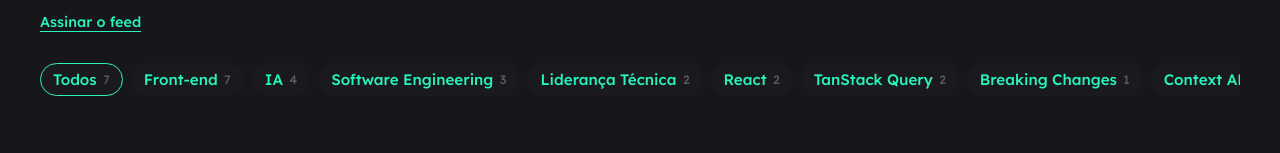
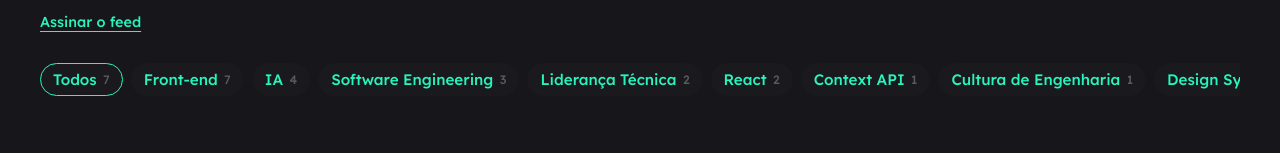
Before and after one commit to gabrielmedina/profile, a Next.js app: page /posts in a window 1280 px wide. Shown: the part 356-509 px from the top of the page. Built offline with nearby package versions, Linux system fonts and the light colour scheme.

Commit message:
Fold subject tags into fewer topics.
Estado and TanStack Query now publish as React, Mentoria as Liderança Técnica, and Nx as Monorepos. Breaking Changes is no longer a subject, and the old URLs redirect.

Co-authored-by: gmedina.santos <gmedina.santos@gmail.com>

```diff
--- a/content/posts/acompanhar-devs-no-dia-a-dia.md
+++ b/content/posts/acompanhar-devs-no-dia-a-dia.md
@@ -1,7 +1,7 @@
 ---
 title: 'Acompanhar devs pode ser pequeno e constante'
 description: 'Um PDI vivido, pontes com produto e engenharia, e companhia no dia a dia. A IA acelera a informação. O critério decide o que aceitar.'
-keys: 'Frontend, Mentoria, Liderança Técnica, AI'
+keys: 'Frontend, Liderança Técnica, AI'
 image: /imgs/posts/acompanhar-devs-no-dia-a-dia.jpg
 slug: acompanhar-devs-no-dia-a-dia
 lang: pt-BR
--- a/content/posts/design-system-desatualizado-sem-breaking-change.md
+++ b/content/posts/design-system-desatualizado-sem-breaking-change.md
@@ -1,7 +1,7 @@
 ---
 title: 'Design system desatualizado custa caro. Toda inovação virar breaking change custa mais.'
 description: 'Os riscos de um design system parado no tempo e os desafios reais para evoluir componentes sem transformar cada melhoria numa migração obrigatória.'
-keys: 'Front-end, Design System, Breaking Changes, UX'
+keys: 'Front-end, Design System, UX'
 image: /imgs/posts/design-system-desatualizado.jpg
 slug: design-system-desatualizado-sem-breaking-change
 lang: pt-BR
--- a/content/posts/ia-acelera-o-desenvolvimento.md
+++ b/content/posts/ia-acelera-o-desenvolvimento.md
@@ -1,7 +1,7 @@
 ---
 title: 'IA acelera o desenvolvimento. Boas decisões de engenharia sustentam a entrega.'
 description: 'Práticas para equilibrar velocidade, qualidade e previsibilidade em uma entrega de front-end.'
-keys: 'Front-end, Software Engineering, React, TanStack Query, Nx, IA'
+keys: 'Front-end, Software Engineering, React, Monorepos, IA'
 image: /imgs/posts/ia-acelera-o-desenvolvimento.jpg
 slug: ia-acelera-o-desenvolvimento
 lang: pt-BR
--- a/content/posts/porque-nao-utilizei-context-api-nesta-solucao.md
+++ b/content/posts/porque-nao-utilizei-context-api-nesta-solucao.md
@@ -1,7 +1,7 @@
 ---
 title: 'Porque não utilizei Context API nesta solução'
 description: 'Nesta solução o dado ficou no React Query. Tema, sessão e navegação continuaram nos providers que já existiam.'
-keys: 'Front-end, React, Context API, TanStack Query, Estado'
+keys: 'Front-end, React, Context API'
 image: /imgs/posts/nao-usar-context-api.jpg
 slug: porque-nao-utilizei-context-api-nesta-solucao
 lang: pt-BR
--- a/next.config.ts
+++ b/next.config.ts
@@ -3,6 +3,35 @@ import type { NextConfig } from 'next'
 const nextConfig: NextConfig = {
   cacheComponents: true,
   partialPrefetching: true,
+  async redirects() {
+    return [
+      {
+        source: '/assuntos/estado',
+        destination: '/assuntos/react',
+        permanent: true,
+      },
+      {
+        source: '/assuntos/tanstack-query',
+        destination: '/assuntos/react',
+        permanent: true,
+      },
+      {
+        source: '/assuntos/nx',
+        destination: '/assuntos/monorepos',
+        permanent: true,
+      },
+      {
+        source: '/assuntos/mentoria',
+        destination: '/assuntos/lideranca-tecnica',
+        permanent: true,
+      },
+      {
+        source: '/assuntos/breaking-changes',
+        destination: '/assuntos/design-system',
+        permanent: true,
+      },
+    ]
+  },
   experimental: {
     agentUpgrade: 'latest',
   },
--- a/src/features/posts/utils/tags.ts
+++ b/src/features/posts/utils/tags.ts
@@ -51,13 +51,6 @@ const catalog: readonly CatalogTag[] = [
     aliases: ['design system', 'design systems', 'componentes', 'componente'],
   },
   {
-    slug: 'breaking-changes',
-    name: 'Breaking Changes',
-    description:
-      'Mudanças incompatíveis em componentes e APIs, e o custo de transformar cada melhoria numa migração.',
-    aliases: ['breaking changes', 'breaking change'],
-  },
-  {
     slug: 'ux',
     name: 'UX',
     description:
@@ -68,22 +61,22 @@ const catalog: readonly CatalogTag[] = [
     slug: 'react',
     name: 'React',
     description:
-      'React na interface: composição, dados e as escolhas que seguram uma tela grande.',
-    aliases: ['react'],
+      'React na interface: composição, estado, dados de servidor e as escolhas que seguram uma tela grande.',
+    aliases: [
+      'react',
+      'estado',
+      'gerenciamento de estado',
+      'state management',
+      'tanstack query',
+      'react query',
+    ],
   },
   {
-    slug: 'tanstack-query',
-    name: 'TanStack Query',
+    slug: 'monorepos',
+    name: 'Monorepos',
     description:
-      'Cache, sincronização e estado de servidor com TanStack Query, também chamado de React Query.',
-    aliases: ['tanstack query', 'react query'],
-  },
-  {
-    slug: 'nx',
-    name: 'Nx',
-    description:
-      'Monorepos, pacotes isolados e a organização do código com Nx.',
-    aliases: ['nx'],
+      'Monorepos, pacotes isolados e a organização do código entre projetos.',
+    aliases: ['monorepos', 'monorepo', 'nx'],
   },
   {
     slug: 'context-api',
@@ -93,18 +86,16 @@ const catalog: readonly CatalogTag[] = [
     aliases: ['context api', 'contextapi', 'react context'],
   },
   {
-    slug: 'estado',
-    name: 'Estado',
-    description:
-      'Onde o estado mora na aplicação e como escolher o mecanismo certo para cada dado.',
-    aliases: ['estado', 'gerenciamento de estado', 'state management'],
-  },
-  {
     slug: 'lideranca-tecnica',
     name: 'Liderança Técnica',
     description:
-      'O papel de quem referencia o time: critério, exemplo e decisão técnica entre squads.',
-    aliases: ['lideranca tecnica', 'technical leadership'],
+      'O papel de quem referencia o time: critério, mentoria e decisão técnica entre squads.',
+    aliases: [
+      'lideranca tecnica',
+      'technical leadership',
+      'mentoria',
+      'mentorship',
+    ],
   },
   {
     slug: 'cultura-de-engenharia',
```
Also changed, not shown: specs/003-posts-seo.md (+4 -2 lines), 1 other file (tests, documents, lock files or other folders).
